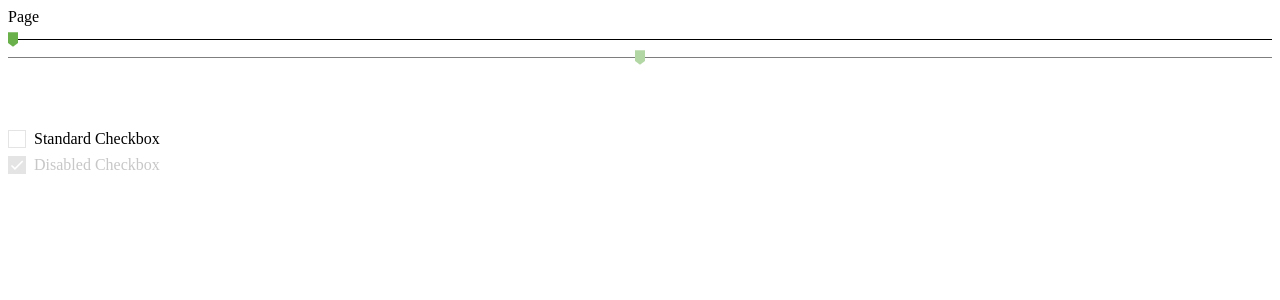
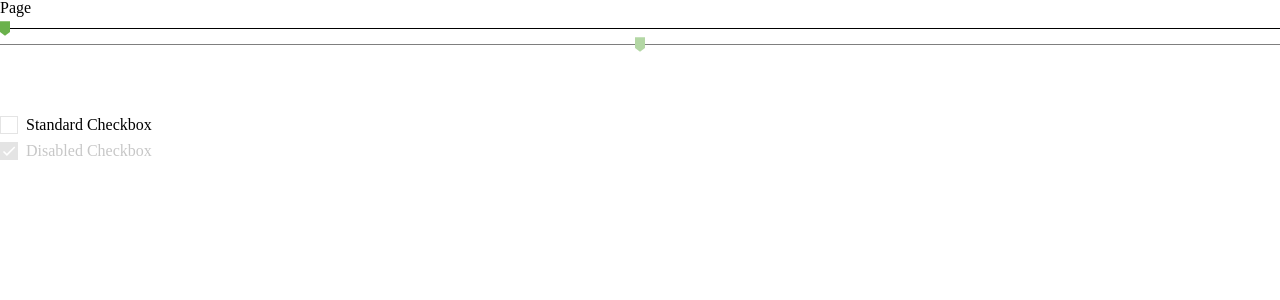
Before and after one commit to Euricom/t-profile-gen-v2, a React (Vite) app: page / in a window 1280 px wide. Shown: the top 300 px of the page. Built offline with nearby package versions, Linux system fonts and the light colour scheme.

Commit message:
feat: add GlobalStyle

```diff
--- a/package.json
+++ b/package.json
@@ -14,7 +14,8 @@
   "dependencies": {
     "react": "^17.0.0",
     "react-dom": "^17.0.0",
-    "styled-components": "^5.3.1"
+    "styled-components": "^5.3.1",
+    "styled-reset": "^4.3.4"
   },
   "devDependencies": {
     "@babel/preset-env": "^7.15.4",
--- a/src/main.tsx
+++ b/src/main.tsx
@@ -1,9 +1,11 @@
 import React from 'react';
 import ReactDOM from 'react-dom';
 import App from './App';
+import GlobalStyle from './theme/globalStyles';
 
 ReactDOM.render(
   <React.StrictMode>
+    <GlobalStyle />
     <App />
   </React.StrictMode>,
   document.getElementById('root'),
--- /dev/null
+++ b/src/theme/globalStyles.tsx
@@ -0,0 +1,9 @@
+import { createGlobalStyle } from 'styled-components';
+import { reset } from 'styled-reset';
+
+//  global styles go here
+const GlobalStyle = createGlobalStyle`
+  ${reset}
+`;
+
+export default GlobalStyle;
```
Also changed, not shown: 1 other file (tests, documents, lock files or other folders).
